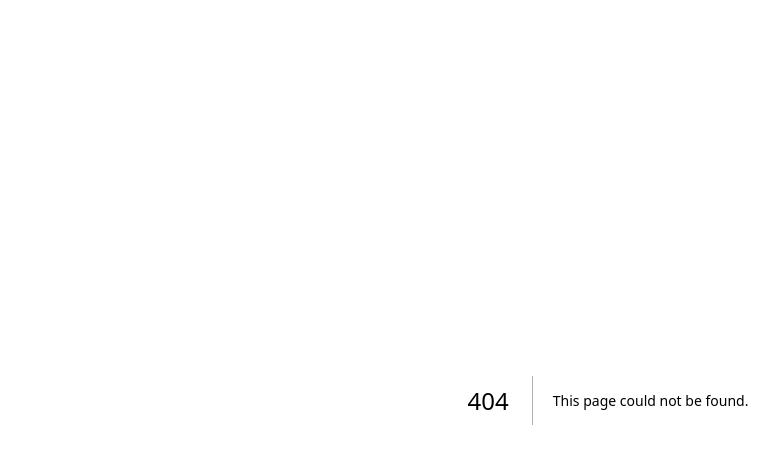
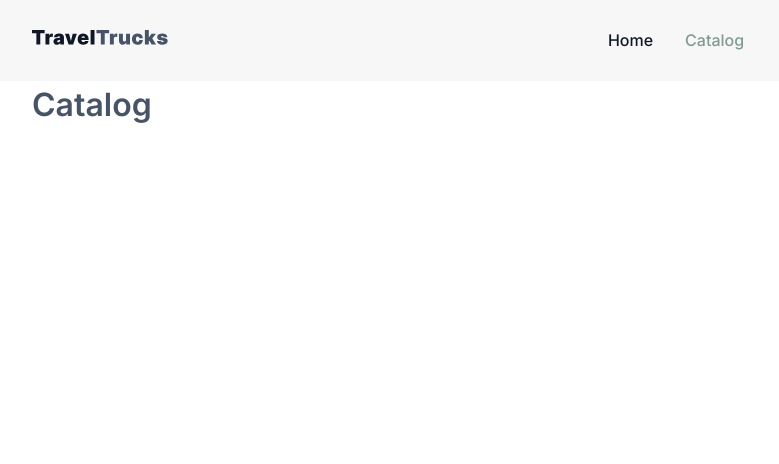
Before and after one commit to tony-kobs/campers, a Next.js app: page /catalog in a window 1280 px wide. Before the commit this address had no page. Shown: the top 464 px of the page, without its empty margins (32-811 px from the left). Built offline with nearby package versions, Linux system fonts and the light colour scheme.

Commit message:
feat header and styles for header, add catalog page, add pathname

```diff
--- /dev/null
+++ b/app/catalog/page.tsx
@@ -0,0 +1,11 @@
+import Container from '@/components/Container/Container';
+
+export default function Catalog() {
+  return (
+    <main>
+      <Container>
+        <h1>Catalog</h1>
+      </Container>
+    </main>
+  );
+}
--- a/app/globals.css
+++ b/app/globals.css
@@ -15,6 +15,33 @@
 
   --font-family: var(--font-inter);
   --second-family: var(--font-manrope);
+}
+
+* {
+  box-sizing: border-box;
+  padding: 0;
+  margin: 0;
+}
+
+a {
+  color: inherit;
+  text-decoration: none;
+}
+
+ul,
+ol {
+  list-style: none;
+}
+
+button {
+  border: none;
+  background: none;
+  cursor: pointer;
+}
+
+img {
+  display: block;
+  max-width: 100%;
 }
 
 html {
@@ -40,9 +67,3 @@ body {
   -webkit-font-smoothing: antialiased;
   -moz-osx-font-smoothing: grayscale;
 }
-
-* {
-  box-sizing: border-box;
-  padding: 0;
-  margin: 0;
-}
--- a/app/layout.tsx
+++ b/app/layout.tsx
@@ -2,6 +2,7 @@ import type { Metadata } from 'next';
 import { Inter, Manrope } from 'next/font/google';
 import TanStackProvider from '@/components/TanStackProvider/TanStackProvider';
 import Header from '@/components/Header/Header';
+import 'modern-normalize/modern-normalize.css';
 import './globals.css';
 
 const geistInter = Inter({
--- a/components/Container/Container.module.css
+++ b/components/Container/Container.module.css
@@ -0,0 +1,6 @@
+.container {
+  width: 100%;
+  max-width: 1440px;
+  margin: 0 auto;
+  padding: 0 64px;
+}
--- a/components/Container/Container.tsx
+++ b/components/Container/Container.tsx
@@ -0,0 +1,5 @@
+import css from './Container.module.css';
+
+export default function Container({ children }: { children: React.ReactNode }) {
+  return <div className={css.container}>{children}</div>;
+}
--- a/components/Header/Header.module.css
+++ b/components/Header/Header.module.css
@@ -0,0 +1,34 @@
+.header {
+  width: 100%;
+  background: var(--inputs);
+  border-bottom: 1px solid var(--badges);
+}
+
+.headerInner {
+  width: 100%;
+  display: flex;
+  padding: 28px 0;
+}
+
+.headerNav {
+  width: 100%;
+  display: flex;
+  align-items: center;
+  justify-content: center;
+}
+
+.headerNav .headerNavList {
+  display: flex;
+  align-items: center;
+  justify-content: center;
+  gap: 32px;
+}
+
+.headerNavLink {
+  font-weight: 500;
+  color: var(--main);
+}
+
+.active {
+  color: var(--grey-green);
+}
--- a/components/Header/Header.tsx
+++ b/components/Header/Header.tsx
@@ -1,9 +1,44 @@
+'use client';
+
 import css from './Header.module.css';
+import Container from '../Container/Container';
+import Link from 'next/link';
+import { usePathname } from 'next/navigation';
 
 export default function Header() {
+  const pathname = usePathname();
+
   return (
-    <header>
-      <div></div>
+    <header className={css.header}>
+      <Container>
+        <div className={css.headerInner}>
+          <Link href="/" className={css.headerLogo}>
+            <svg width="136" height="16" role="img" aria-label="TravelTrucks">
+              <use href="/sprite.svg#logo" />
+            </svg>
+          </Link>
+          <nav className={css.headerNav}>
+            <ul className={css.headerNavList}>
+              <li>
+                <Link
+                  href="/"
+                  className={`${css.headerNavLink} ${pathname === '/' ? css.active : ''}`}
+                >
+                  Home
+                </Link>
+              </li>
+              <li>
+                <Link
+                  href="/catalog"
+                  className={`${css.headerNavLink} ${pathname === '/catalog' ? css.active : ''}`}
+                >
+                  Catalog
+                </Link>
+              </li>
+            </ul>
+          </nav>
+        </div>
+      </Container>
     </header>
   );
 }
--- a/package.json
+++ b/package.json
@@ -10,6 +10,7 @@
   },
   "dependencies": {
     "@tanstack/react-query": "^5.104.1",
+    "modern-normalize": "^3.0.1",
     "next": "16.4.0",
     "react": "19.3.0",
     "react-dom": "19.3.0"
```
Also changed, not shown: public/sprite.svg (added), 1 other file (tests, documents, lock files or other folders).
